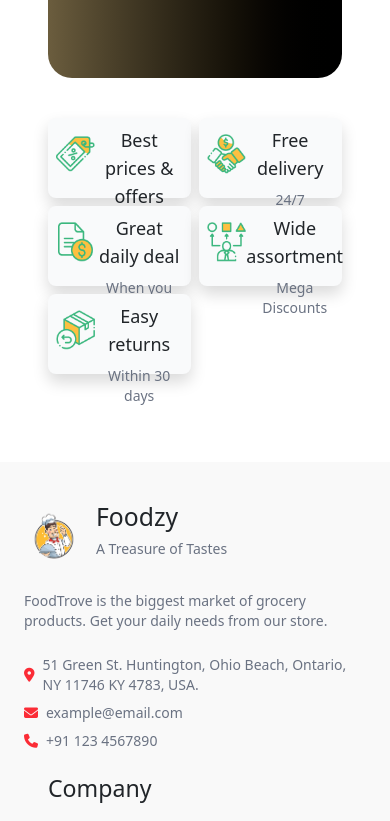
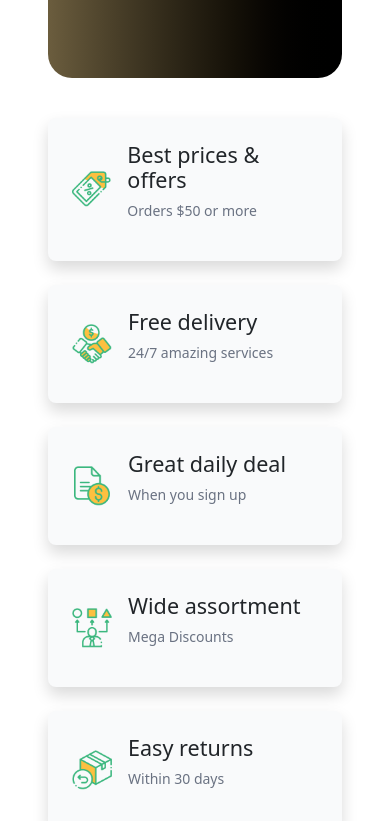
Before and after one commit to Vanshita1725/Foodzey2, a React (Vite) app: page / in a window 390 px wide. Shown: the part 8759-9580 px from the top of the page. Built offline with nearby package versions, Linux system fonts and the light colour scheme.

Commit message:
set responsive

```diff
--- a/src/Home.jsx
+++ b/src/Home.jsx
@@ -462,52 +462,50 @@ function Home() {
 
                 {/* <!-- Feature Cards --> */}
               <section className="max-w-7xl mx-auto px-4 pb-10">
-                    <div className="grid grid-cols-2 sm:grid-cols-3 lg:grid-cols-5 gap-2">
-
-                        {/* <!-- Feature --> */}
-                        <div className="bg-gray-50 p-2 h-20 flex rounded-lg shadow text-center">
-                            <img src={offers} className="mx-auto h-10 my-2" />
+  <div className="grid grid-cols-1 sm:grid-cols-2 md:grid-cols-3 lg:grid-cols-5 gap-4">
+    {/* Feature Item */}
+    <div className="bg-gray-50 p-4 flex items-center gap-3 rounded-lg shadow">
+      <img src={offers} alt="Offer Icon" className="h-10 w-10" />
       <div>
-                            <h4 className="font-semibold !text-lg">Best prices & offers</h4>
+        <h4 className="font-semibold text-lg">Best prices & offers</h4>
         <p className="text-sm text-gray-500">Orders $50 or more</p>
       </div>
     </div>
 
-                        <div className="bg-gray-50 p-2 h-20 flex rounded-lg shadow text-center">
-                            <img src={offers1}  className="mx-auto h-10 my-2" />
+    <div className="bg-gray-50 p-4 flex items-center gap-3 rounded-lg shadow">
+      <img src={offers1} alt="Free Delivery" className="h-10 w-10" />
       <div>
-                            <h4 className="font-semibold !text-lg">Free delivery</h4>
+        <h4 className="font-semibold text-lg">Free delivery</h4>
         <p className="text-sm text-gray-500">24/7 amazing services</p>
       </div>
     </div>
 
-                        <div className="bg-gray-50 p-2 h-20 flex rounded-lg shadow text-center">
-                            <img src={offers2} className="mx-auto h-10 my-2" />
+    <div className="bg-gray-50 p-4 flex items-center gap-3 rounded-lg shadow">
+      <img src={offers2} alt="Daily Deal" className="h-10 w-10" />
       <div>
-                            <h4 className="font-semibold !text-lg">Great daily deal</h4>
+        <h4 className="font-semibold text-lg">Great daily deal</h4>
         <p className="text-sm text-gray-500">When you sign up</p>
       </div>
     </div>
 
-                        <div className="bg-gray-50 p-2 h-20 flex rounded-lg shadow text-center">
-                            <img src={offers3} className="mx-auto h-10 my-2" />
+    <div className="bg-gray-50 p-4 flex items-center gap-3 rounded-lg shadow">
+      <img src={offers3} alt="Wide Assortment" className="h-10 w-10" />
       <div>
-                            <h4 className="font-semibold !text-lg">Wide assortment</h4>
+        <h4 className="font-semibold text-lg">Wide assortment</h4>
         <p className="text-sm text-gray-500">Mega Discounts</p>
       </div>
     </div>
 
-                        <div className="bg-gray-50 p-2 flex h-20 rounded-lg shadow text-center">
-                            <img src={offers4} className="mx-auto h-10 my-2" />
-
+    <div className="bg-gray-50 p-4 flex items-center gap-3 rounded-lg shadow">
+      <img src={offers4} alt="Easy Returns" className="h-10 w-10" />
       <div>
-                            <h4 className="font-semibold !text-lg">Easy returns</h4>
+        <h4 className="font-semibold text-lg">Easy returns</h4>
         <p className="text-sm text-gray-500">Within 30 days</p>
       </div>
-
     </div>
   </div>
 </section>
+
 
 
 
```
Lines whose indentation alone changed are shown as unchanged.
